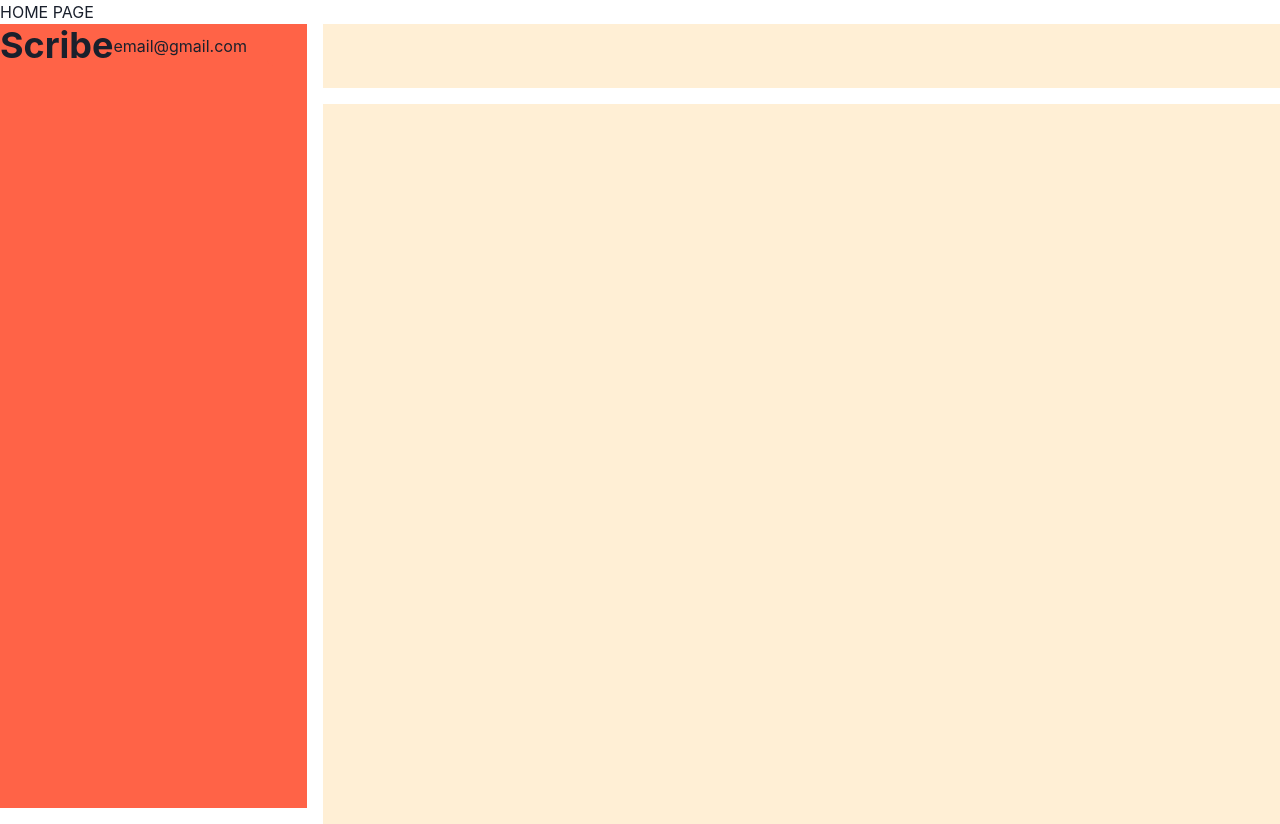
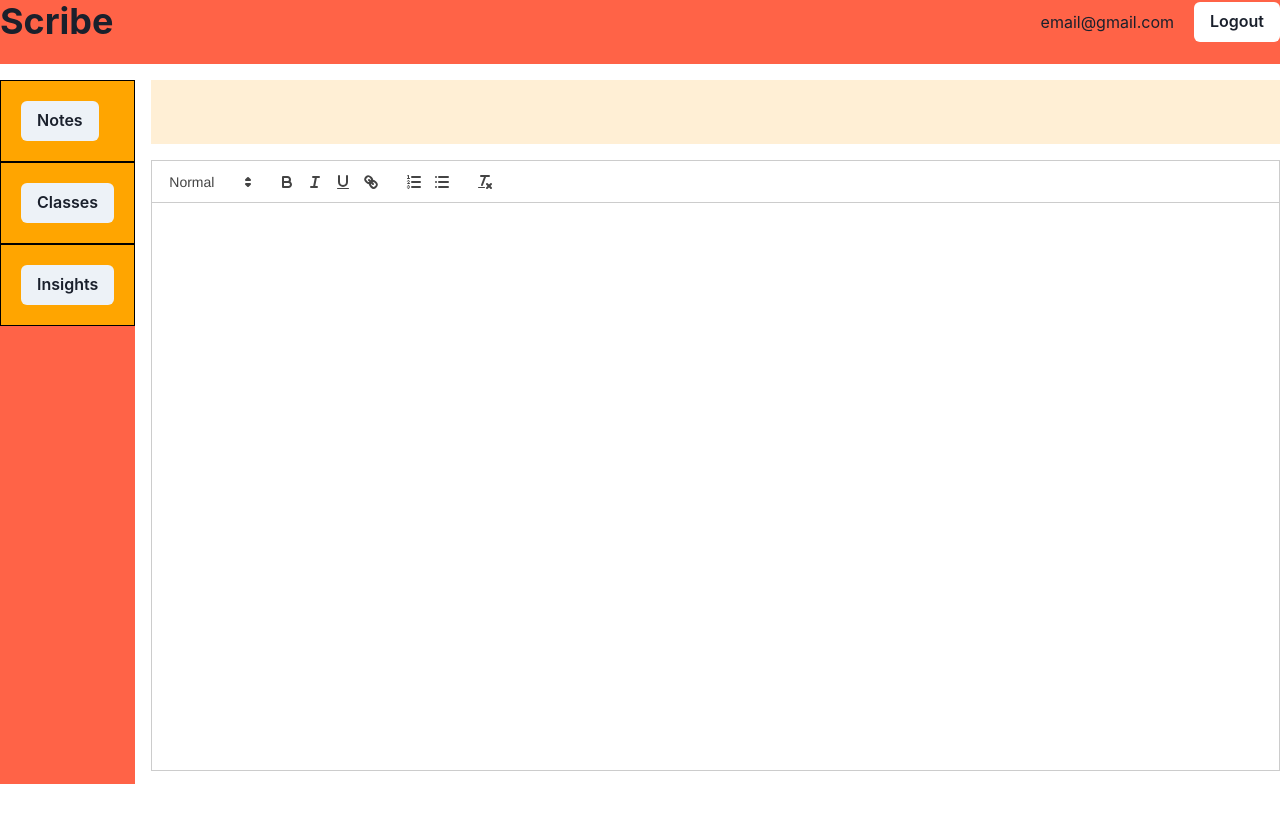
Before and after one commit to sona78/Scribe, a React (Create React App) app: page / in a window 1280 px wide. After the commit the page ends 800 px from the top, so only its background shows below. Built offline with nearby package versions, Linux system fonts and the light colour scheme.

Commit message:
barebones editor page

```diff
--- a/package.json
+++ b/package.json
@@ -3,16 +3,17 @@
   "version": "0.1.0",
   "private": true,
   "dependencies": {
+    "@aws-amplify/ui-react": "^4.6.5",
     "@chakra-ui/react": "^2.8.1",
     "@emotion/react": "^11.11.1",
     "@emotion/styled": "^11.11.0",
-    "@aws-amplify/ui-react": "^4.6.5",
     "@testing-library/jest-dom": "^5.17.0",
     "@testing-library/react": "^13.4.0",
     "@testing-library/user-event": "^13.5.0",
     "framer-motion": "^10.16.4",
     "react": "^18.2.0",
     "react-dom": "^18.2.0",
+    "react-quill": "^2.0.0",
     "react-router": "^6.16.0",
     "react-router-dom": "^6.16.0",
     "react-scripts": "5.0.1",
--- a/src/pages/EditorPage.js
+++ b/src/pages/EditorPage.js
@@ -1,31 +1,47 @@
 // import Sidebar from "../components/Sidebar"
 import { Box, Button, Flex, Grid, GridItem, HStack, Heading, Spacer, Text } from "@chakra-ui/react"
+import ReactQuill from "react-quill";
+import { useState } from "react";
+import 'react-quill/dist/quill.snow.css';
 
 export default function EditorPage() {
+
+    const [text, setText] = useState('');
     return(
         <div className="home">
-            {/* <Sidebar></Sidebar> */}
-            <div className="home">
-                <p>HOME PAGE</p>
-            </div>
             <Grid
                 h='calc(100vh)'
                 templateRows='repeat(10, 1fr)'
                 templateColumns='repeat(10, 1fr)'
                 gap={4}
             >
-            <GridItem rowSpan={10} colSpan={1} bg='tomato'>
-                <Flex>
+            <GridItem rowSpan={1} colSpan={10} bg='tomato'>
+                <Flex as="nav" alignItems="center">
                     <Heading as="h1">Scribe</Heading>
                     <Spacer/>
                     <HStack spacing="20px">
                         <Text>email@gmail.com</Text>
-                        <Button bg="tomato"></Button>
+                        <Button bg="white">Logout</Button>
                     </HStack>
                 </Flex>
             </GridItem>
+            <GridItem rowSpan={9} colSpan={1} bg='tomato'>
+                <Box borderWidth='1px' borderColor='black' p="20px" bg="orange">
+                    <Button>Notes</Button>
+                </Box>
+                <Box borderWidth='1px' borderColor='black' p="20px" bg="orange">
+                    <Button>Classes</Button>
+                </Box>
+                <Box borderWidth='1px' borderColor='black' p="20px" bg="orange">
+                <Button>Insights</Button>
+                </Box>
+            </GridItem>
             <GridItem rowSpan={1} colSpan={9} bg='papayawhip' />
-            <GridItem rowSpan={10} colSpan={9} bg='papayawhip' />
+            <GridItem rowSpan={9} colSpan={9}>
+                <ReactQuill theme="snow" value={text} onChange={setText}>
+                    <Box h={"71vh"}></Box>
+                </ReactQuill>
+            </GridItem>
             </Grid>
 
         </div>
```
Also changed, not shown: src/index.css (line endings or trailing spaces), 1 other file (tests, documents, lock files or other folders).
